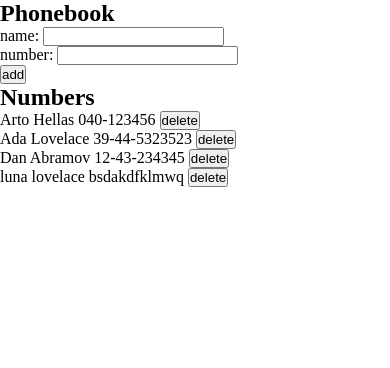
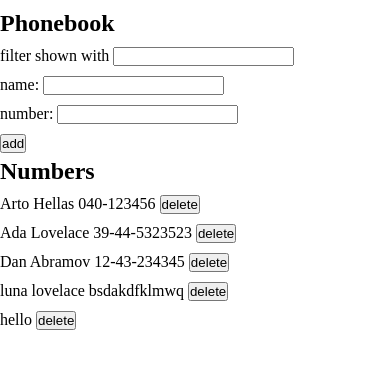
Before and after one commit to rickeymaharjan/fso, a React (Vite) app in the folder part2/phonebook/: page / in a window 390 px wide. Shown: the top 368 px of the page. Built offline with nearby package versions, Linux system fonts and the light colour scheme; data requests are answered from the project's data file.

Commit message:
Added filter to phonebook

```diff
--- a/part2/phonebook/db.json
+++ b/part2/phonebook/db.json
@@ -19,6 +19,11 @@
       "name": "luna lovelace",
       "number": "bsdakdfklmwq",
       "id": 4
+    },
+    {
+      "name": "hello",
+      "number": "",
+      "id": 5
     }
   ]
 }
--- a/part2/phonebook/src/App.jsx
+++ b/part2/phonebook/src/App.jsx
@@ -1,6 +1,7 @@
 import { useState, useEffect } from 'react'
 import PersonForm from './components/PersonForm'
 import Person from './components/Persons'
+import Filter from './components/Filter'
 import Notification from './components/Notification'
 import personServices from "./services/phonebook"
 
@@ -10,6 +11,7 @@ const App = () => {
   const [newName, setNewName] = useState('')
   const [newNumber, setNewNumber] = useState('')
   const [alert, setAlert] = useState(null)
+  const [filtered, setFiltered] = useState("")
 
   // Load the inital data from the database
   useEffect(() => {
@@ -73,6 +75,7 @@ const App = () => {
 
   // Update name in the state
   const handleInputName = (event) => {
+    console.log(event.target.value)
     setNewName(event.target.value)
   }
 
@@ -107,9 +110,25 @@ const App = () => {
     }
   }
 
+  const handleSearch = (event) => {
+    // Assuming you have state variables: persons, setPersons, and filtered, setFiltered
+    const searchValue = event.target.value;
+    if (searchValue == "") {
+      personServices
+      .getAll()
+      .then(initialContacts => setPersons(initialContacts))
+    } else {
+        setFiltered(searchValue);
+        const regex = new RegExp(searchValue, 'i');
+        const filteredPersons = persons.filter((person) => regex.test(person.name));
+        setPersons(filteredPersons);
+    }
+  };
+
   return (
     <div>
       <h2>Phonebook</h2>
+      <Filter onChange={handleSearch}/>
 
       <Notification message={alert}/>
 
--- /dev/null
+++ b/part2/phonebook/src/components/Filter.jsx
@@ -0,0 +1,9 @@
+const Filter = ({value, onChange}) => {
+    return (
+    <div>
+        filter shown with <input onChange={onChange} />
+    </div>
+    )
+}
+
+export default Filter
--- a/part2/phonebook/src/index.scss
+++ b/part2/phonebook/src/index.scss
@@ -1,6 +1,7 @@
 @import url('https://fonts.googleapis.com/css?family=Quicksand&display=swap');
 *{
-  margin:0;
+  margin: 0;
+  margin-top: 5px;
   padding:0;
   box-sizing:border-box;
 }
```
